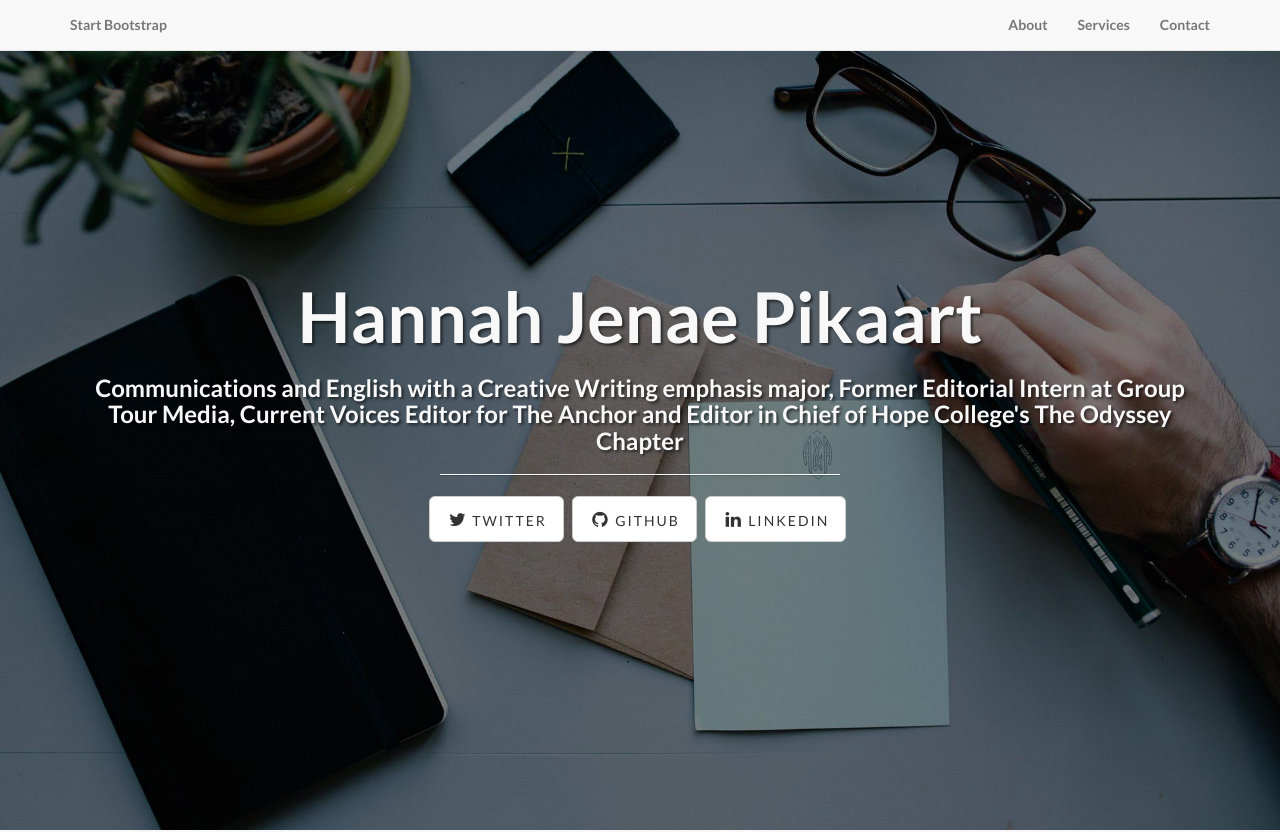
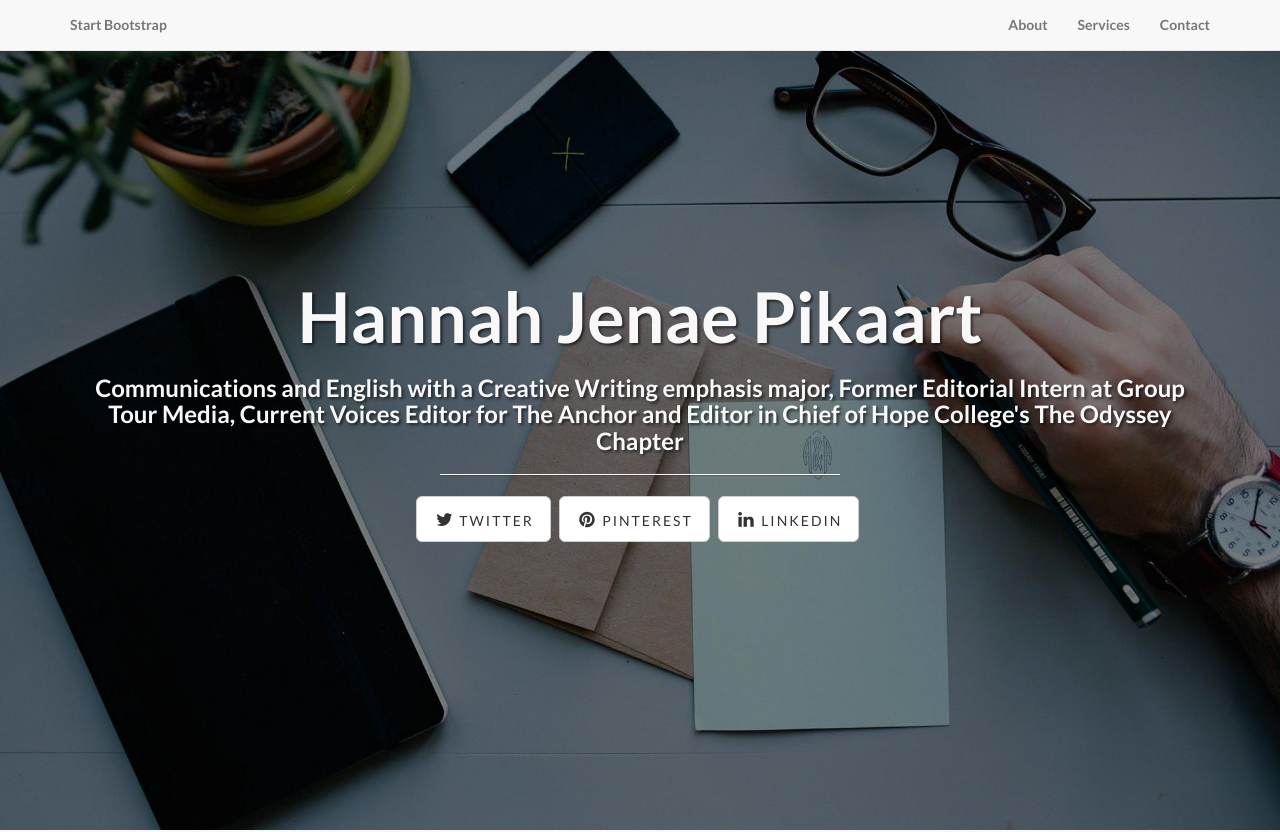
Before and after one commit to hannahpikaart/hannahpikaart.github.io, a plain HTML site: page index.html in a window 1280 px wide. Shown: the top 832 px of the page. Drawn offline with Linux system fonts and the light colour scheme.

Commit message:
Update index.html

```diff
--- a/index.html
+++ b/index.html
@@ -81,7 +81,7 @@
                                 <a href="https://twitter.com/SBootstrap" class="btn btn-default btn-lg"><i class="fa fa-twitter fa-fw"></i> <span class="network-name">Twitter</span></a>
                             </li
                             <li>
-                                <a href="https://github.com/IronSummitMedia/startbootstrap" class="btn btn-default btn-lg"><i class="fa fa-github fa-fw"></i> <span class="network-name">Github</span></a>
+                                <a href="https://www.pinterest.com/hannah_jenae/" class="btn btn-default btn-lg"><i class="fa fa-pinterest fa-fw"></i> <span class="network-name">Pinterest</span></a>
                             </li>
                             <li>
                                 <a href="#" class="btn btn-default btn-lg"><i class="fa fa-linkedin fa-fw"></i> <span class="network-name">Linkedin</span></a>
```
